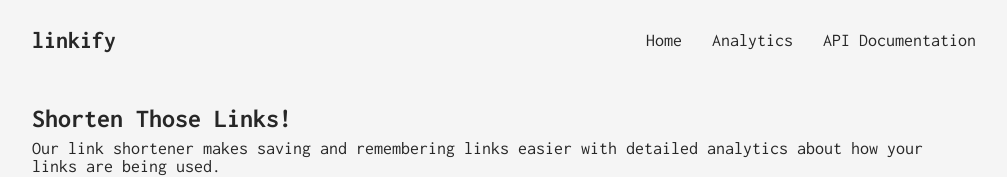
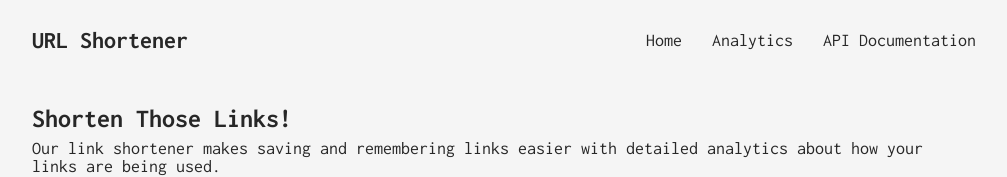
Before and after one commit to joeysnclr/url-short, a React (Create React App) app: page / in a window 1280 px wide. Shown: the top 177 px of the page, without its empty margins (136-1143 px from the left). Built offline with nearby package versions, Linux system fonts and the light colour scheme.

Commit message:
changes nav title

```diff
--- a/src/components/Nav.js
+++ b/src/components/Nav.js
@@ -17,7 +17,7 @@ export default function Nav() {
     }
     return (
         <div className='nav container'>
-            <p className='logo'>linkify</p>
+            <p className='logo'>URL Shortener</p>
             <div className='nav-toggle' onClick={toggleNav}>
                 <FontAwesomeIcon icon='bars' />
             </div>
```
